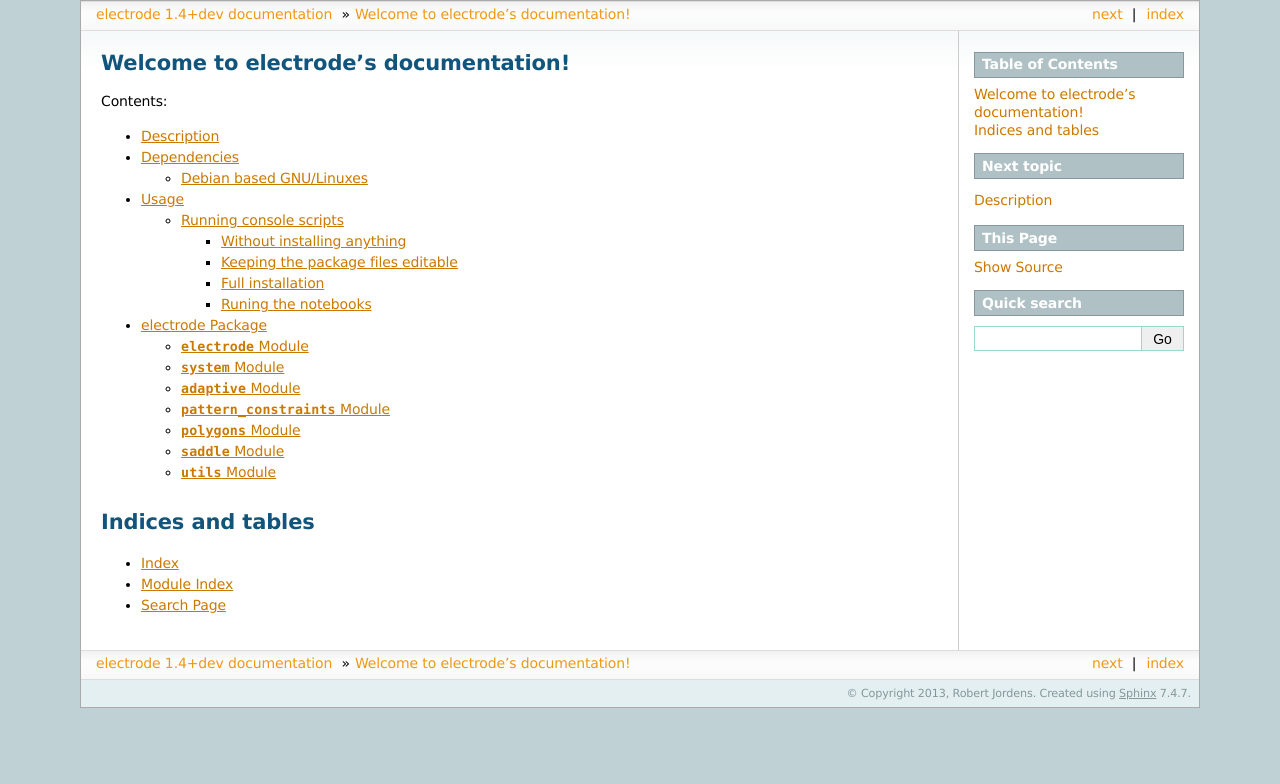
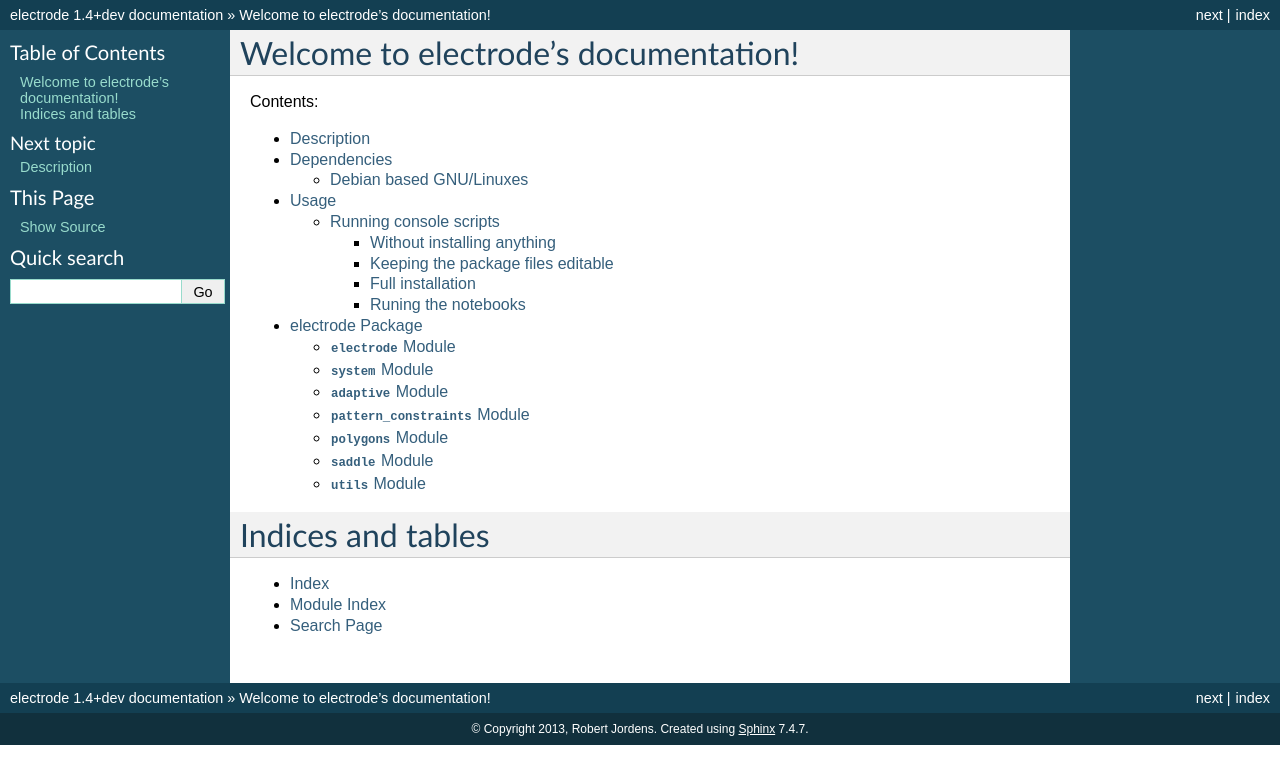
Before and after one commit to nist-ionstorage/electrode, a Sphinx documentation site: the page built from doc/index.rst, in a window 1280 px wide. Shown: the top 784 px of the page. Built offline with Sphinx 7.4.7, drawn with Linux system fonts in a browser that asks for light colours; formulas are drawn with MathJax 3.

Commit message:
go for standard theme

```diff
--- a/doc/conf.py
+++ b/doc/conf.py
@@ -100,9 +100,10 @@ numpydoc_show_class_members = False
 
 # The theme to use for HTML and HTML Help pages.  See the documentation for
 # a list of builtin themes.
-#html_theme = 'default'
+html_theme = 'default'
 #html_theme = 'nature'
-html_theme = 'sphinxdoc'
+#html_theme = 'sphinxdoc'
+#html_theme = 'agogo'
 
 # Theme options are theme-specific and customize the look and feel of a theme
 # further.  For a list of options available for each theme, see the
```
